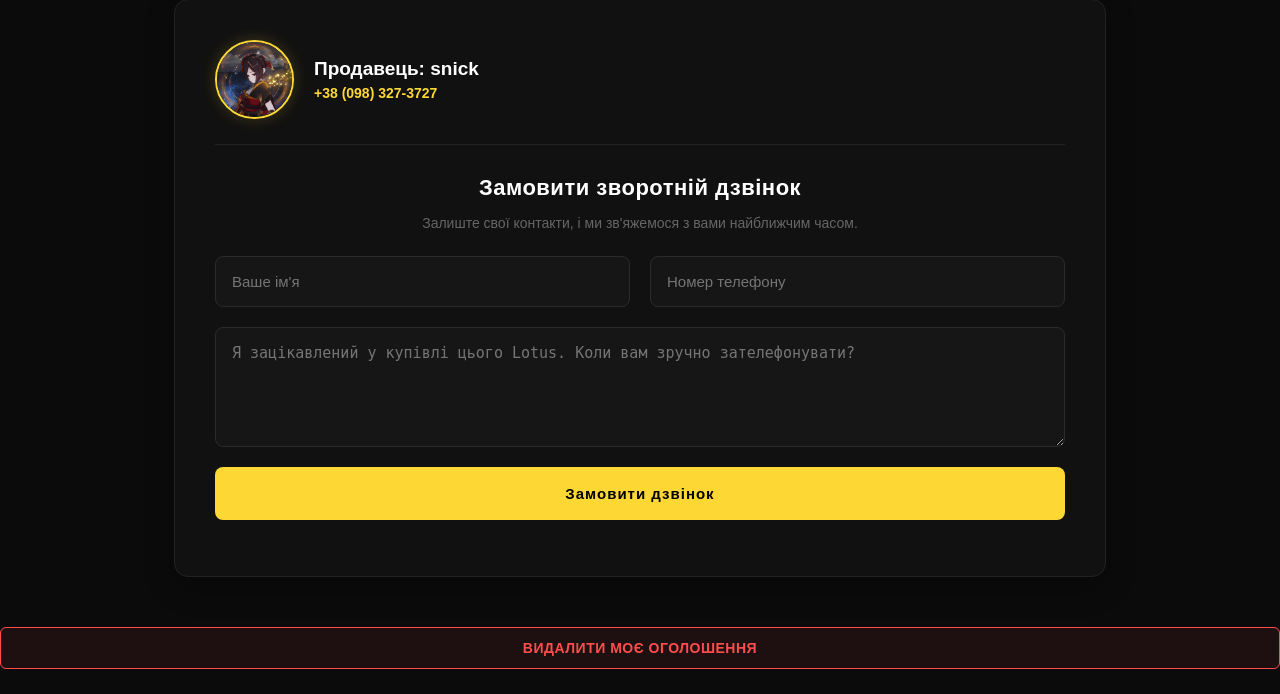
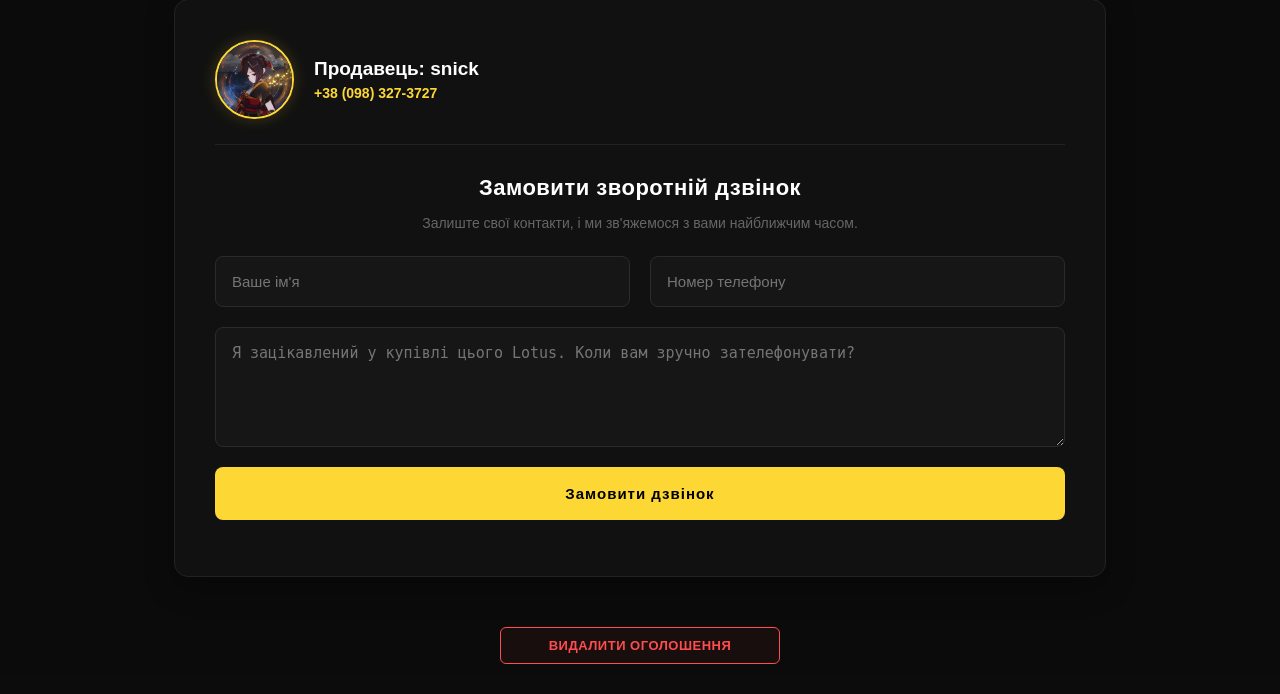
Before and after one commit to snik234/lotuus, a Django app: page /cars/1/ in a window 1280 px wide. Shown: the part 1369-2063 px from the top of the page. After the commit the page ends 2033 px from the top, so only its background shows below. Run offline with Django 5.2, Linux system fonts and the light colour scheme; a user stored in the database is signed in; data comes from the database, SQL or seed files in the repository.

Commit message:
make delete button smaller and centered

```diff
--- a/cars/templates/car_detail.html
+++ b/cars/templates/car_detail.html
@@ -82,9 +82,9 @@
 
 
 {% if request.user.is_staff or car.owner == request.user %}
-<div style="margin-bottom: 25px; text-align: center;">
-    <a href="{% url 'delete_car' car.id %}" onclick="return confirm('Ви впевнені, що хочете видалити це оголошення про продаж?');" style="color: #ff4d4d; font-size: 14px; font-weight: 700; text-decoration: none; display: inline-block; border: 1px solid #ff4d4d; padding: 12px 24px; border-radius: 6px; background: rgba(255,77,77,0.08); width: 100%; box-sizing: border-box; transition: all 0.3s ease; text-transform: uppercase; letter-spacing: 0.5px;" onmouseover="this.style.background='rgba(255,77,77,0.18)'; this.style.boxShadow='0 0 15px rgba(255,77,77,0.2)'" onmouseout="this.style.background='rgba(255,77,77,0.08)'; this.style.boxShadow='none'">
-         Видалити моє оголошення
+<div style="margin: 30px auto 10px; text-align: center; width: 100%;">
+    <a href="{% url 'delete_car' car.id %}" onclick="return confirm('Ви впевнені, що хочете видалити це оголошення про продаж?');" style="color: #ff4d4d; font-size: 13px; font-weight: 700; text-decoration: none; display: inline-block; border: 1px solid #ff4d4d; padding: 10px 24px; border-radius: 6px; background: rgba(255,77,77,0.06); width: 100%; max-width: 280px; box-sizing: border-box; transition: all 0.3s ease; text-transform: uppercase; letter-spacing: 0.5px;" onmouseover="this.style.background='rgba(255,77,77,0.15)'; this.style.boxShadow='0 4px 15px rgba(255,77,77,0.15)'" onmouseout="this.style.background='rgba(255,77,77,0.06)'; this.style.boxShadow='none'">
+         Видалити оголошення
     </a>
 </div>
 {% endif %}
```
